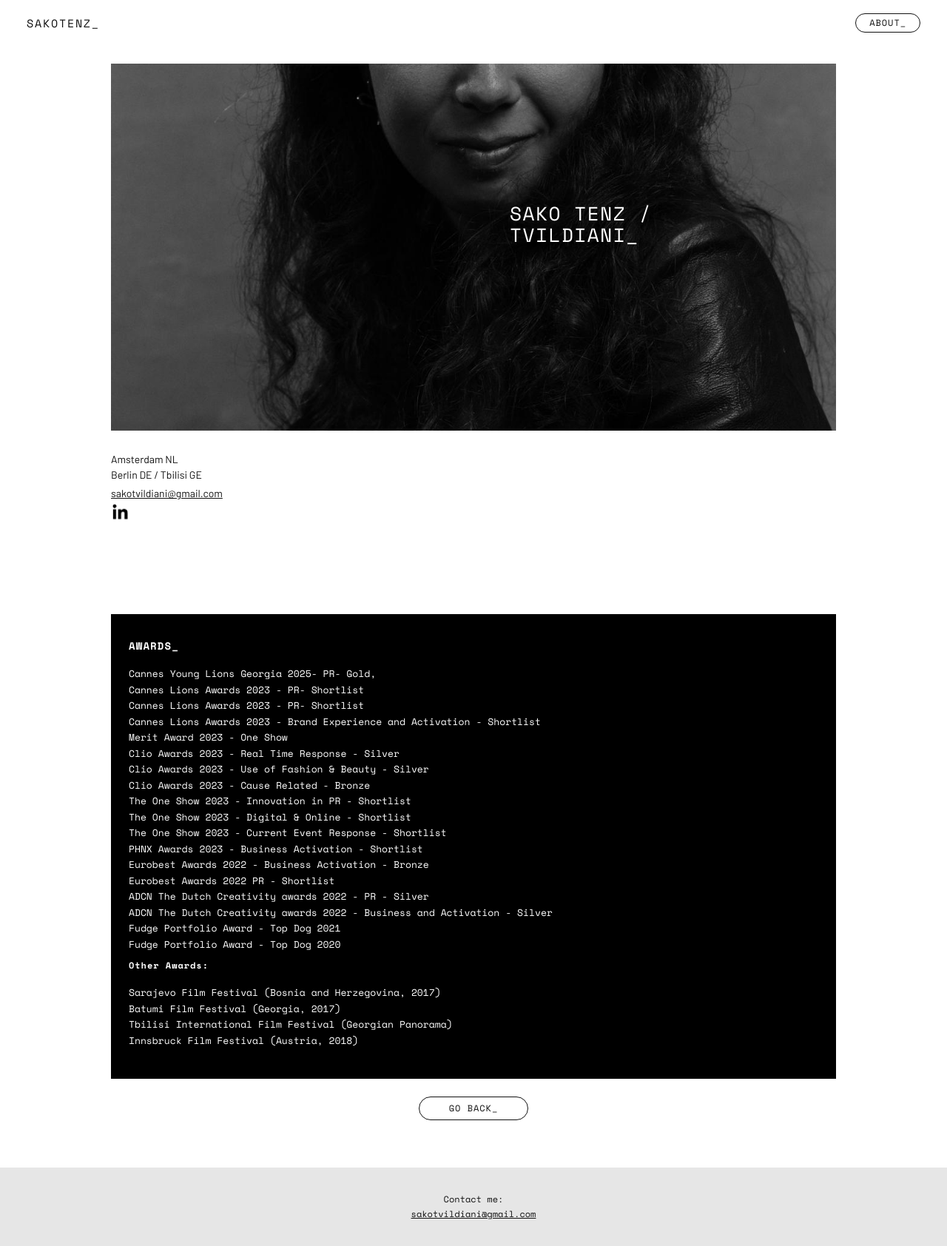
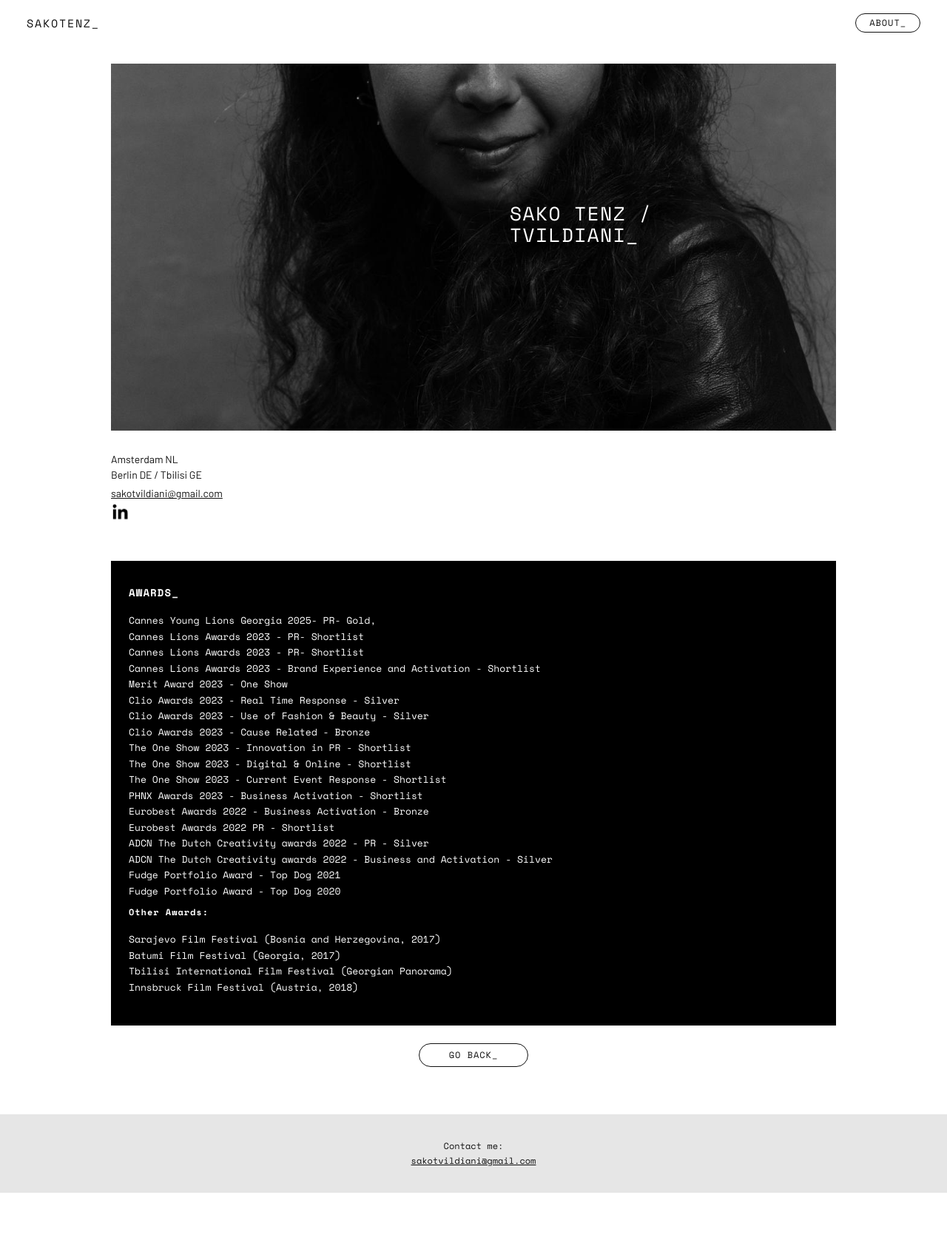
Before and after one commit to sakotenzin/sakotenz.github.io, a Jekyll site: the page built from about-sako.html, in a window 1280 px wide. Shown: the whole page at 74% size. Built offline with Jekyll 4.4.1, drawn with Linux system fonts in a browser that asks for light colours; after the commit the page ends 1612 px from its top, so only the background shows below that.

Commit message:
About page: hide sections left empty in Pages CMS
Work experience, side photo, awards and caption only render when they
have content, so removing them in the CMS leaves no empty headings.

Co-Authored-By: Claude Opus 5.5 <noreply@anthropic.com>

```diff
--- a/about-sako.html
+++ b/about-sako.html
@@ -15,25 +15,35 @@ data_file: about
     {%- endif %}
   </div>
 </div>
+{%- assign has_exp = false -%}{%- if a.experience.size > 0 -%}{%- assign has_exp = true -%}{%- endif -%}
+{%- assign has_trophy = false -%}{%- if a.trophy_image and a.trophy_image != "" -%}{%- assign has_trophy = true -%}{%- endif -%}
+{%- if has_exp or has_trophy %}
 <section class="cols">
   <div>
-    <h2 class="section-label">{{ a.experience_title }}</h2>
+    {%- if has_exp %}
+    {%- if a.experience_title and a.experience_title != "" %}<h2 class="section-label">{{ a.experience_title }}</h2>{% endif %}
     <ul class="experience">{% for e in a.experience %}<li><span class="when">{{ e.when | escape }}</span><span class="where">{{ e.where | escape | newline_to_br }}</span></li>{% endfor %}</ul>
+    {%- endif %}
   </div>
   <div>
-    {%- if a.trophy_image and a.trophy_image != "" %}
-    <figure class="trophy"><img src="{{ a.trophy_image | remove_first: '/assets/img/' | prepend: '/assets/img/' | relative_url }}" width="{{ a.trophy_width }}" height="{{ a.trophy_height }}" alt="{{ site.data.settings.author | escape }} with awards" loading="lazy" decoding="async"><figcaption>{{ a.trophy_caption | escape }}</figcaption></figure>
+    {%- if has_trophy %}
+    <figure class="trophy"><img src="{{ a.trophy_image | remove_first: '/assets/img/' | prepend: '/assets/img/' | relative_url }}" width="{{ a.trophy_width }}" height="{{ a.trophy_height }}" alt="{{ site.data.settings.author | escape }} with awards" loading="lazy" decoding="async">{% if a.trophy_caption and a.trophy_caption != "" %}<figcaption>{{ a.trophy_caption | escape }}</figcaption>{% endif %}</figure>
     {%- endif %}
   </div>
 </section>
+{%- endif %}
+{%- if a.awards.size > 0 or a.other_awards.size > 0 %}
 <section class="awards-band">
+  {%- if a.awards.size > 0 %}
   <h2 class="section-label">{{ a.awards_title }}</h2>
   <ul class="awards plain">{% for w in a.awards %}<li>{{ w | escape }}</li>{% endfor %}</ul>
+  {%- endif %}
   {%- if a.other_awards.size > 0 %}
   <h3 class="section-label small">{{ a.other_awards_title }}</h3>
   <ul class="awards plain">{% for w in a.other_awards %}<li>{{ w | escape }}</li>{% endfor %}</ul>
   {%- endif %}
 </section>
+{%- endif %}
 {%- if a.bottom_image and a.bottom_image != "" %}
 <div class="strip"><img src="{{ a.bottom_image | remove_first: '/assets/img/' | prepend: '/assets/img/' | relative_url }}" width="{{ a.bottom_width }}" height="{{ a.bottom_height }}" alt="" loading="lazy" decoding="async"></div>
 {%- endif %}
```
